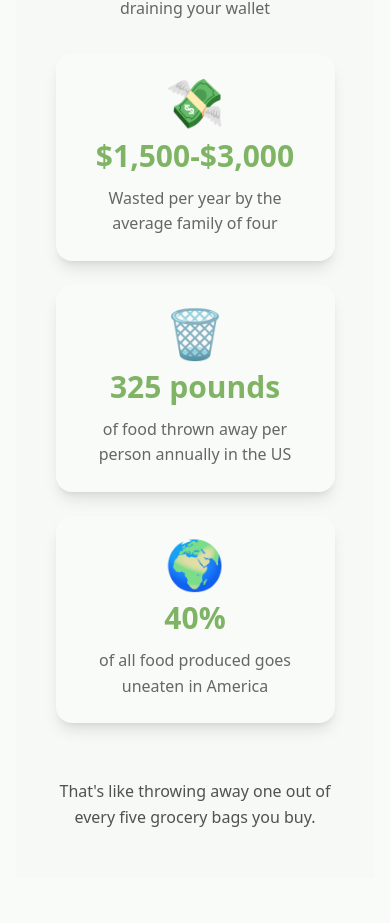
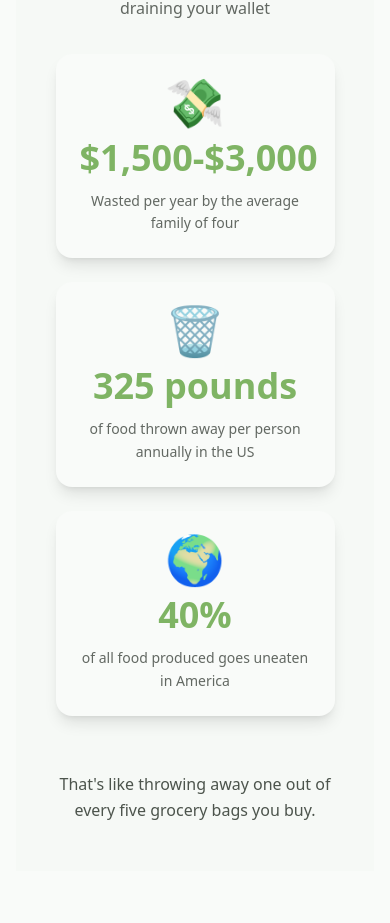
Before and after one commit to ddamato-app/receipt-recipe-radar, a React (Vite) app: page /landing in a window 390 px wide. Shown: the part 2433-3356 px from the top of the page. Built offline with nearby package versions, Linux system fonts and the light colour scheme.

Commit message:
Fix stats section for mobile

```diff
--- a/src/pages/Landing.tsx
+++ b/src/pages/Landing.tsx
@@ -134,14 +134,14 @@ const Landing = () => {
           </div>
 
           {/* Stat Cards */}
-          <div className="grid md:grid-cols-3 gap-6 md:gap-8 animate-fade-in">
+          <div className="grid grid-cols-1 md:grid-cols-3 gap-6 animate-fade-in">
             {/* Card 1 */}
             <div className="bg-background rounded-2xl p-6 md:p-8 shadow-lg hover:shadow-xl transition-shadow duration-200 text-center space-y-3 md:space-y-4">
               <div className="text-5xl md:text-6xl mb-3 md:mb-4">💸</div>
-              <div className="text-3xl md:text-5xl font-bold text-primary">
+              <div className="text-4xl md:text-5xl font-bold text-primary">
                 $1,500-$3,000
               </div>
-              <p className="text-base md:text-lg text-foreground/70 leading-[1.6]">
+              <p className="text-sm md:text-base text-foreground/70 leading-[1.6]">
                 Wasted per year by the average family of four
               </p>
             </div>
@@ -149,10 +149,10 @@ const Landing = () => {
             {/* Card 2 */}
             <div className="bg-background rounded-2xl p-6 md:p-8 shadow-lg hover:shadow-xl transition-shadow duration-200 text-center space-y-3 md:space-y-4">
               <div className="text-5xl md:text-6xl mb-3 md:mb-4">🗑️</div>
-              <div className="text-3xl md:text-5xl font-bold text-primary">
+              <div className="text-4xl md:text-5xl font-bold text-primary">
                 325 pounds
               </div>
-              <p className="text-base md:text-lg text-foreground/70 leading-[1.6]">
+              <p className="text-sm md:text-base text-foreground/70 leading-[1.6]">
                 of food thrown away per person annually in the US
               </p>
             </div>
@@ -160,10 +160,10 @@ const Landing = () => {
             {/* Card 3 */}
             <div className="bg-background rounded-2xl p-6 md:p-8 shadow-lg hover:shadow-xl transition-shadow duration-200 text-center space-y-3 md:space-y-4">
               <div className="text-5xl md:text-6xl mb-3 md:mb-4">🌍</div>
-              <div className="text-3xl md:text-5xl font-bold text-primary">
+              <div className="text-4xl md:text-5xl font-bold text-primary">
                 40%
               </div>
-              <p className="text-base md:text-lg text-foreground/70 leading-[1.6]">
+              <p className="text-sm md:text-base text-foreground/70 leading-[1.6]">
                 of all food produced goes uneaten in America
               </p>
             </div>
```
